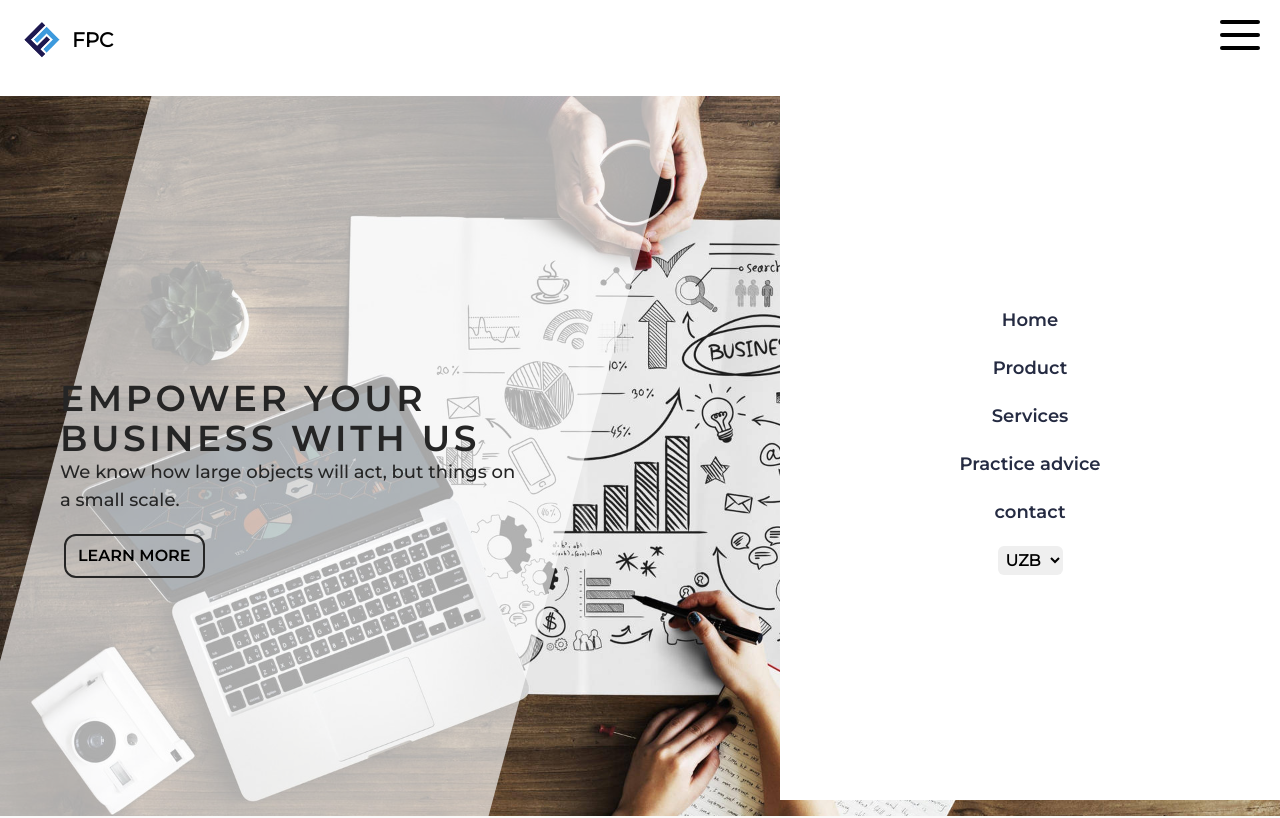
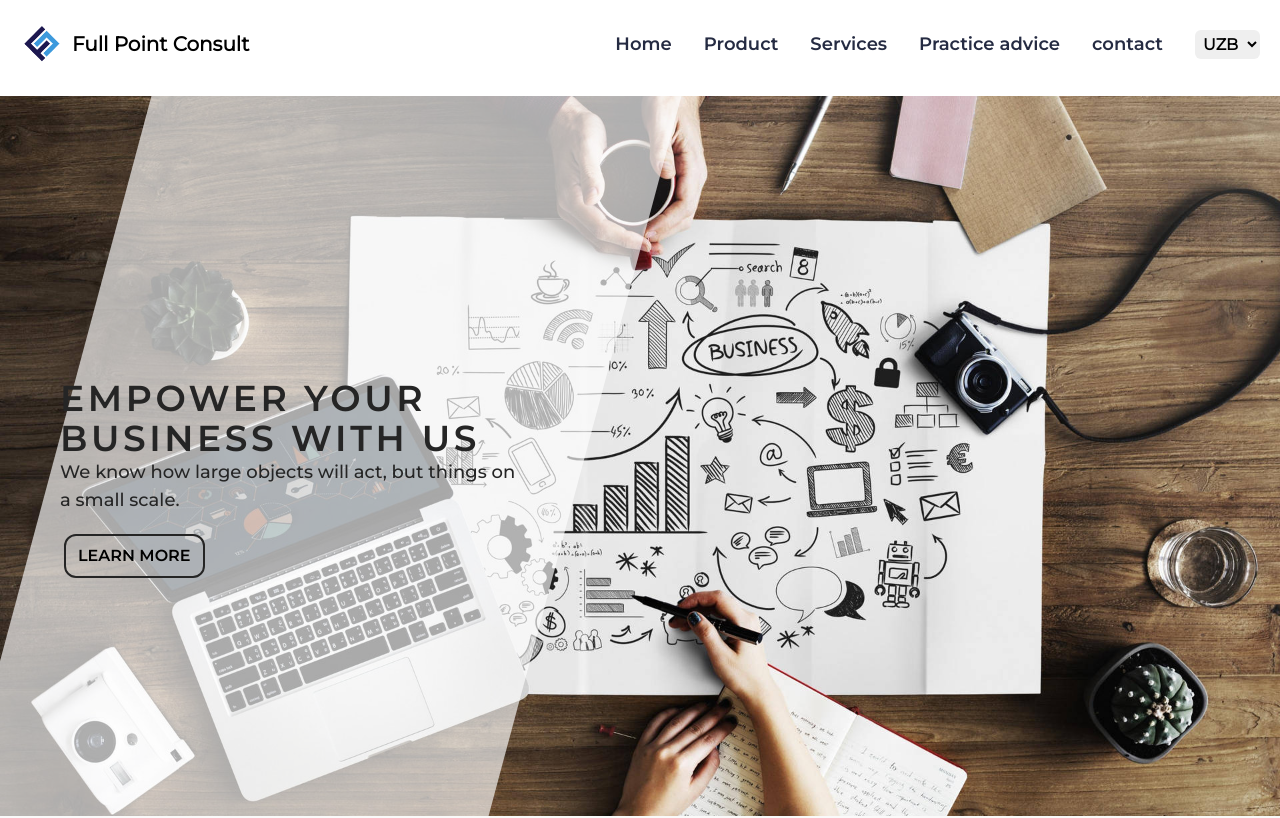
Before and after one commit to xomidov2002/fullpoint.uz, a Vue app: page / in a window 1280 px wide. Shown: the top 818 px of the page. Built offline with nearby package versions, Linux system fonts and the light colour scheme.

Commit message:
some changes to navbar

```diff
--- a/src/components/BaseNavbar.vue
+++ b/src/components/BaseNavbar.vue
@@ -5,7 +5,7 @@ const { navLinks } = store
 
 import { ref } from 'vue';
 
-const isActive = ref(false);
+const isActive = ref(true);
 
 const toggleClass = () => {
   isActive.value = !isActive.value;
@@ -13,7 +13,7 @@ const toggleClass = () => {
 </script>
 <template>
   <div class="backdrop-blur-md bg-white nav">
-    <div class="hidden container mx-auto my-0 py-6 px-5">
+    <div class="md:block hidden container mx-auto my-0 py-6 px-5">
       <div>
         <div class="flex items-center justify-between">
           <!-- -------------------------LOGO---------------------------- -->
@@ -41,7 +41,7 @@ const toggleClass = () => {
     </div>
 
     <!-- ---------------------FOR MODILE--------------------- -->
-    <div class="relative">
+    <div class="block md:hidden relative">
       <div class="container mx-auto px-5 py-5 flex justify-between">
         <div class="cursor-pointer select-none flex items-center gap-3">
           <div class="w-10 h-10">
@@ -57,8 +57,8 @@ const toggleClass = () => {
           </label>
         </div>
       </div>
-      <div :class="{ 'right-0': !isActive, 'right-[-500px]': isActive }"
-        class="bg-white transition-all w-[500px] h-[90vh] absolute flex justify-center items-center flex-col gap-5">
+      <div :class="{ 'right-0': !isActive, '-right-2/3': isActive }"
+        class="bg-white transition-all w-2/3 h-[90vh] absolute flex justify-center items-center flex-col gap-5">
         <div class="cursor-pointer select-none" v-for="(navlink, index) in navLinks" :key="index">
           <p @click="toggleClass" class="all-submenu text-lg text-[#252B42] 2xl:text-2xl font-[semibold]"><a :href="navlink.route">{{
             navlink.name }}</a></p>
```
